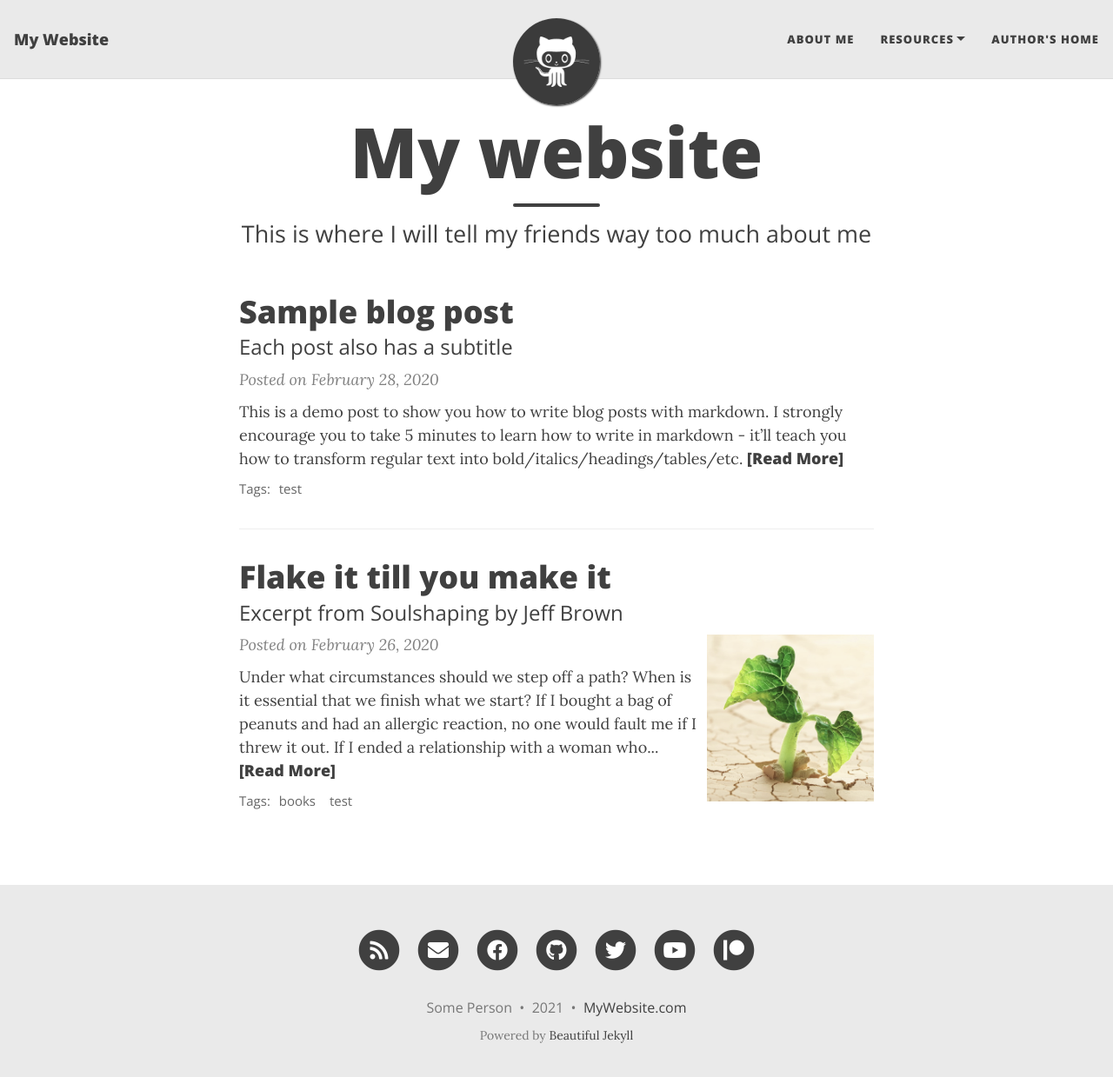
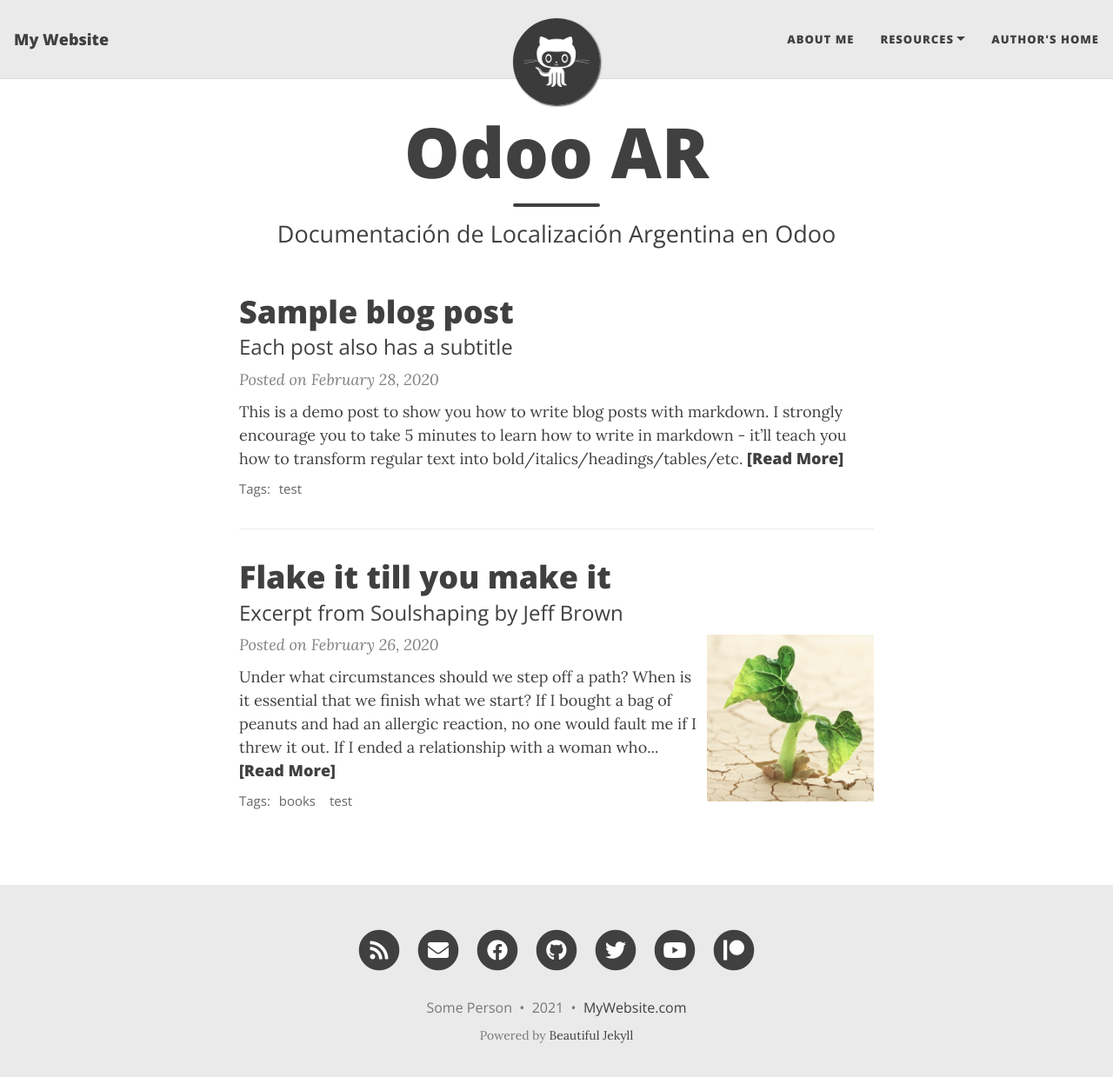
Before and after one commit to OdooAR/odooar.github.io, a Jekyll site: the page built from index.html, in a window 1280 px wide and 1252 px high. Shown: the top 1239 px of the window at 87% size. Built offline with Jekyll 4.4.1, drawn with Linux system fonts in a browser that asks for light colours; nearby versions of some CDN libraries; the list of posts is cut into pages by our own code.

Commit message:
feat: update

```diff
--- a/index.html
+++ b/index.html
@@ -1,5 +1,5 @@
 ---
 layout: home
-title: My website
-subtitle: This is where I will tell my friends way too much about me
+title: Odoo AR
+subtitle: Documentación de Localización Argentina en Odoo
 ---
```
